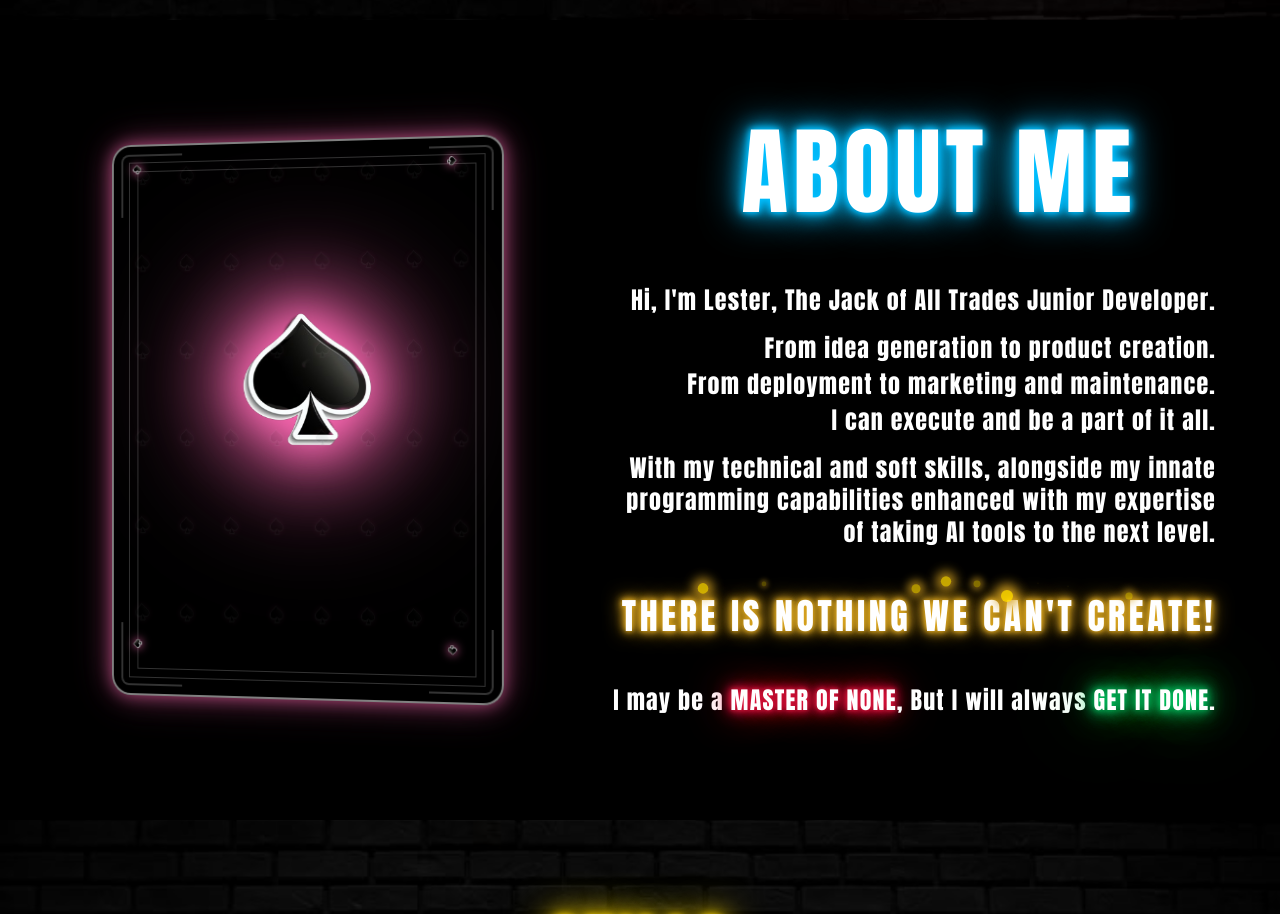
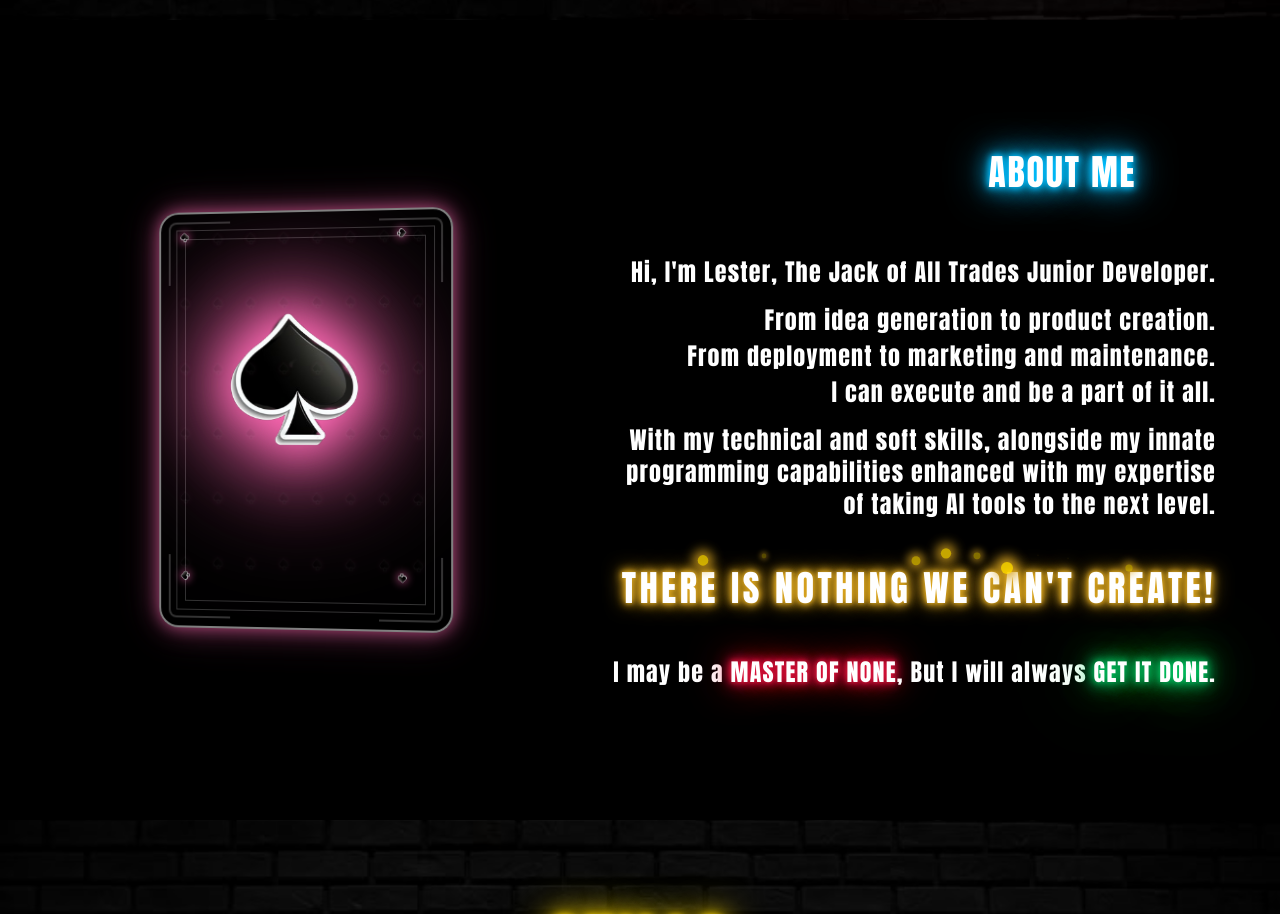
Before and after one commit to MannLester/PortfolioWebsite, a Next.js app: page / in a window 1280 px wide. Shown: the part 780-1694 px from the top of the page. Built offline with nearby package versions, Linux system fonts and the light colour scheme.

Commit message:
Minor Design Fixes

```diff
--- a/src/components/sections/AboutPage.tsx
+++ b/src/components/sections/AboutPage.tsx
@@ -199,7 +199,7 @@ const AboutPage = () => {
                 {/* Rotating Card Container */}
                 <div className="relative [perspective:2000px]">
                     <motion.div
-                        className="relative w-[400px] h-[560px] [transform-style:preserve-3d]"
+                        className="relative w-[300px] h-[420px] [transform-style:preserve-3d]"
                         initial={{ rotateY: 0 }}
                         animate={{
                             rotateY: 360
@@ -224,7 +224,7 @@ const AboutPage = () => {
                 {/* About Me Title */}
                 <div className="flex justify-end w-full mb-16 pr-20">
                     <motion.h2
-                        className={`text-8xl ${anton.className} tracking-wider [text-shadow:0_0_7px_#00BFFF,0_0_10px_#00BFFF,0_0_21px_#00BFFF,0_0_42px_#00BFFF]`}
+                        className={`text-4xl ${anton.className} tracking-wider [text-shadow:0_0_7px_#00BFFF,0_0_10px_#00BFFF,0_0_21px_#00BFFF,0_0_42px_#00BFFF]`}
                         initial={{ opacity: 1, color: "#000000" }}
                         animate={{
                             color: ["#000000", "#fff", "#fff", "#fff", "#fff", "#fff", "#000000", "#fff"],
```
